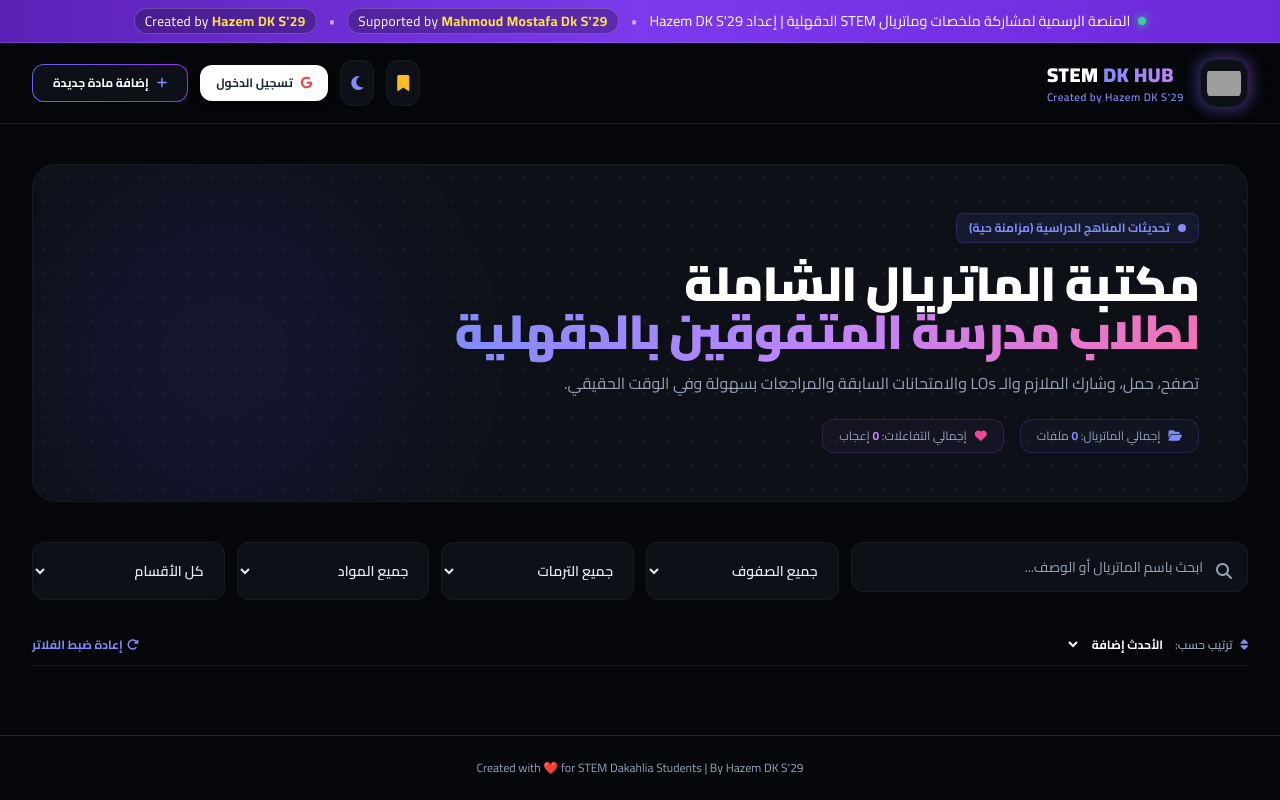
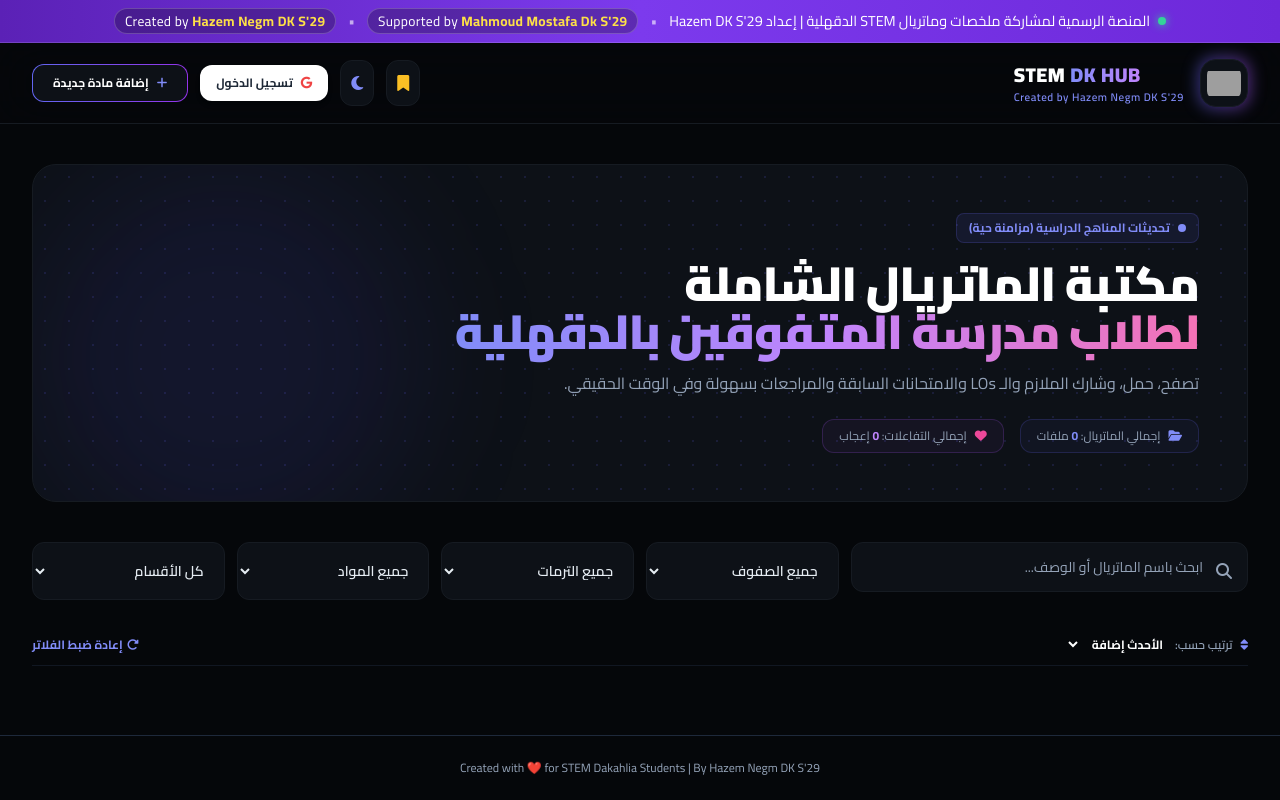
Before and after one commit to Hazem-Negm/STEM-DK-HUB, a plain HTML site: page index.html in a window 1280 px wide. Drawn offline with nearby package versions, Linux system fonts and the light colour scheme; no server answers; grey boxes are pictures that could not be loaded.

Commit message:
Add files via upload

```diff
--- a/index.html
+++ b/index.html
@@ -163,7 +163,7 @@
   <span class="separator">•</span>
   <span class="supporter-badge">Supported by <strong>Mahmoud Mostafa Dk S'29</strong></span>
   <span class="separator">•</span>
-   <span class="supporter-badge">Created by <strong>Hazem DK S'29</strong></span>
+   <span class="supporter-badge">Created by <strong>Hazem Negm DK S'29</strong></span>
 </div>
     <!-- Top Announcement Bar -->
     <!-- Header Section -->
@@ -178,7 +178,7 @@
                     <h1 class="text-xl font-black theme-text-main tracking-wide">
                         STEM <span class="bg-gradient-to-r from-indigo-400 to-purple-400 bg-clip-text text-transparent">DK HUB</span>
                     </h1>
-                    <p class="text-[11px] text-indigo-400 font-semibold tracking-wider">Created by Hazem DK S'29</p>
+                    <p class="text-[11px] text-indigo-400 font-semibold tracking-wider">Created by Hazem Negm DK S'29</p>
                 </div>
             </div>
             <div class="flex items-center gap-3">
@@ -451,7 +451,7 @@
 
     <!-- Footer -->
     <footer class="border-t border-slate-800 py-6 text-center text-xs theme-text-sub transition-colors duration-300" dir="rtl">
-        <p>Created with ❤️ for STEM Dakahlia Students | By Hazem DK S'29</p>
+        <p>Created with ❤️ for STEM Dakahlia Students | By Hazem Negm DK S'29</p>
     </footer>
 
     <!-- Firebase SDK & Real-time Integration Script -->
@@ -628,7 +628,7 @@
             const fragment = document.createDocumentFragment();
 
             itemsToRender.forEach(item => {
-                const canDelete = currentUser && (currentUser === item.author || currentUser === "Hazem DK S'29");
+                const canDelete = currentUser && (currentUser === item.author || currentUser === "Hazem Negm DK S'29");
                 const isBookmarked = bookmarks.includes(item.id);
                 const isLiked = likedPosts.includes(item.id);
 
```
